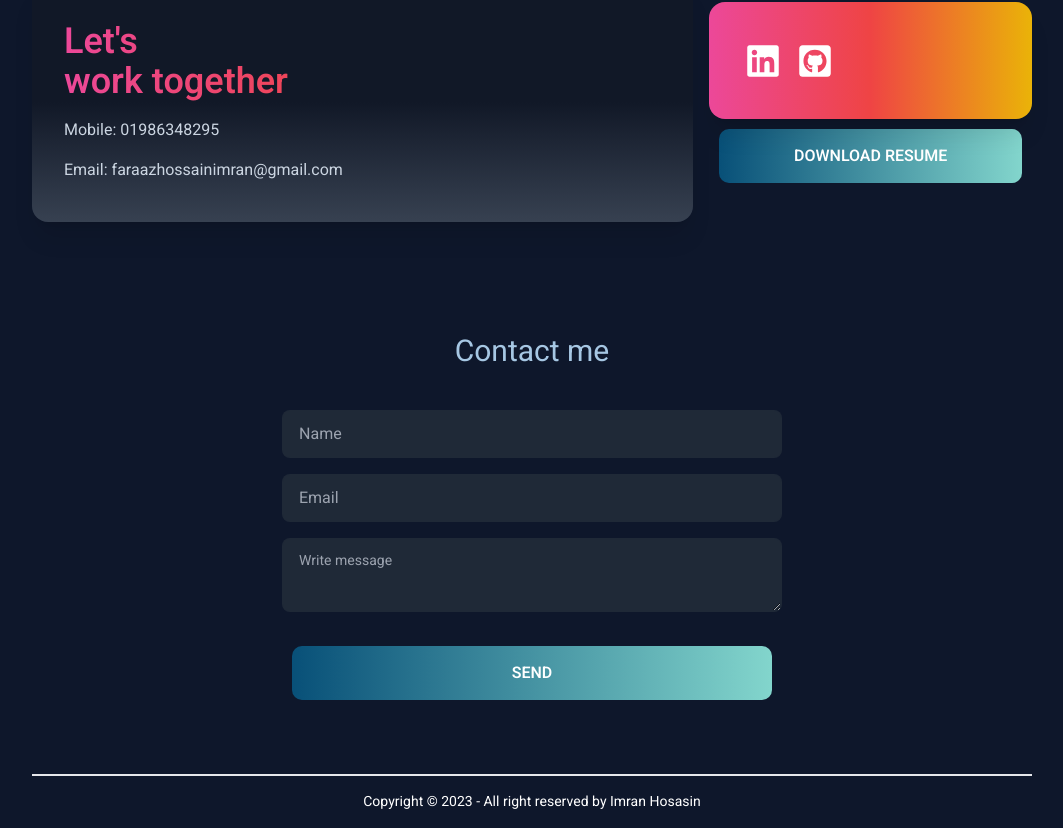
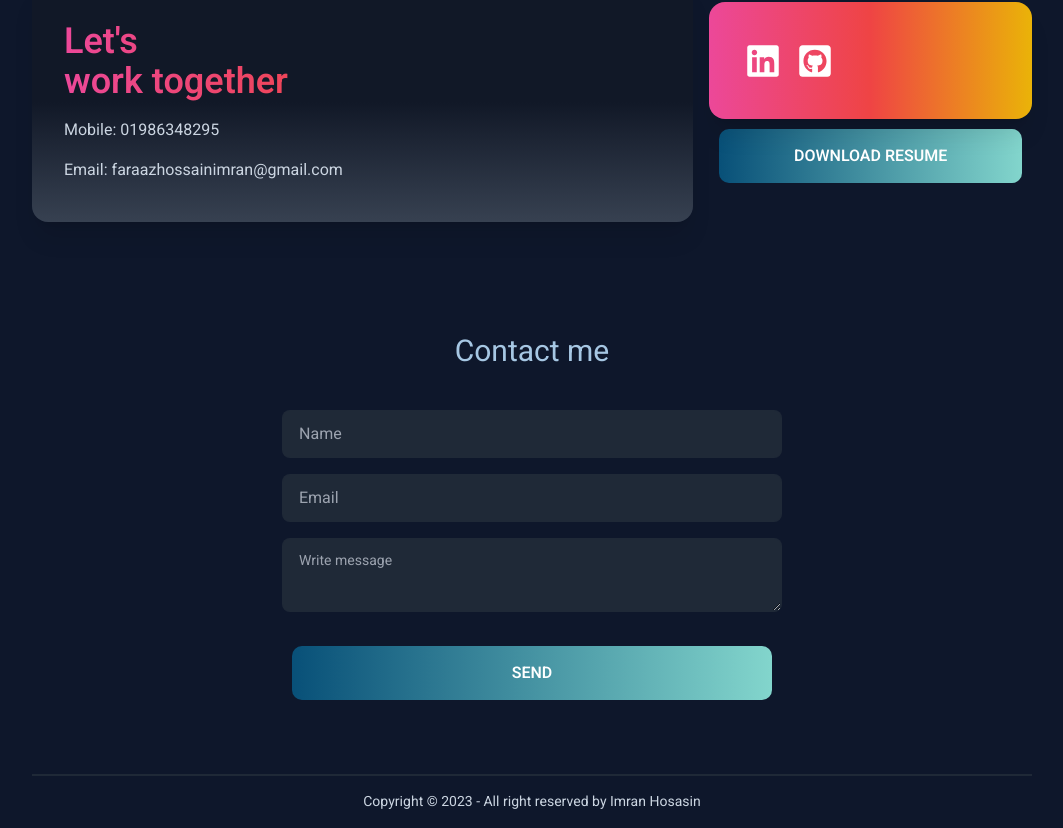
Before and after one commit to faraazhossainimran/portfolio-site, a React (Vite) app: page / in a window 1280 px wide. Shown: the part 3355-4183 px from the top of the page, without its empty margins (108-1171 px from the left). Built offline with nearby package versions, Linux system fonts and the light colour scheme; some icons are missing.

Commit message:
footer color improved

```diff
--- a/src/pages/Home/Footer/Footer.jsx
+++ b/src/pages/Home/Footer/Footer.jsx
@@ -3,9 +3,9 @@ import React from "react";
 const Footer = () => {
   return (
     <div>
-      <footer className="footer footer-center p-4 border-t-2 border-[a6c7e3] text-base-content">
+      <footer className="footer footer-center p-4 border-t-2 border-gray-800 text-base-content">
         <aside>
-          <p className="text-white">Copyright © 2023 - All right reserved by Imran Hosasin</p>
+          <p className="text-slate-300">Copyright © 2023 - All right reserved by Imran Hosasin</p>
         </aside>
       </footer>
     </div>
```
